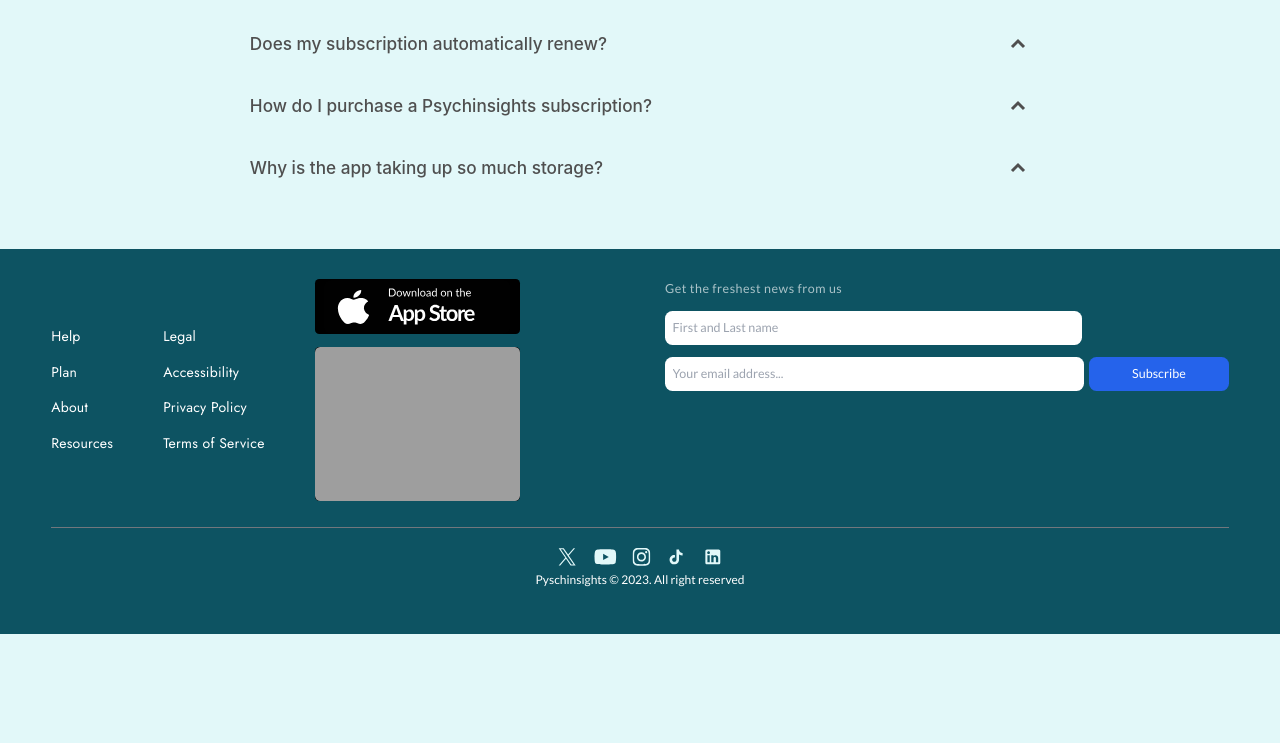
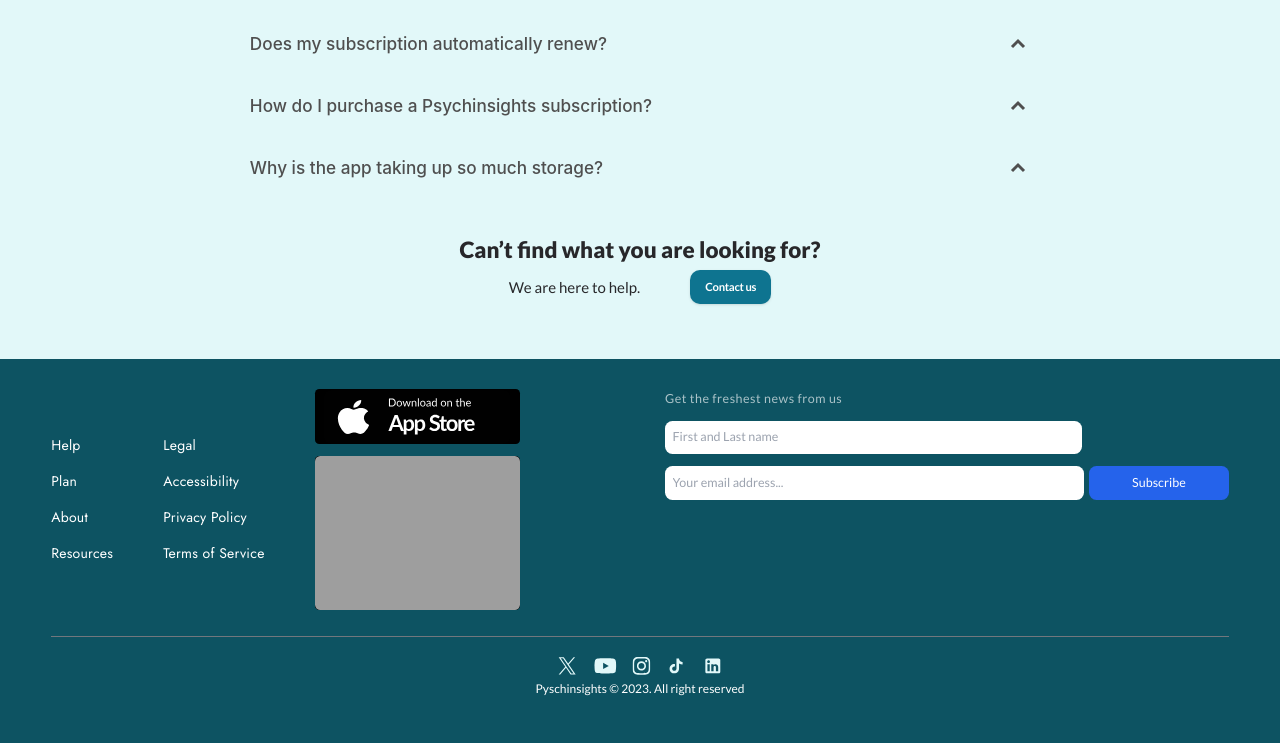
Before and after one commit to towoju5/psychinsightsapp, a PHP site: page /help in a window 1280 px wide. Shown: the part 1842-2585 px from the top of the page. Before the commit the page ends 2476 px from the top, so only its background shows below. Run offline with PHP 8.4, Linux system fonts and the light colour scheme; some libraries are stand-ins or nearby versions; grey boxes are pictures that could not be loaded.

Commit message:
help page updated

```diff
--- a/help.php
+++ b/help.php
@@ -263,13 +263,18 @@
                                 </svg>
                             </span>
                         </button>
-                        <div class="js-faq-answer faqs__answer">Nemo enim ipsam voluptatem quia voluptas sit aspernatur aut odit aut
-                            fugit, sed quia consequuntur maNemo
-                            enim ipsam voluptatem quia voluptas sit aspernatur aut odit aut fugit, sed quia consequuntur maNemo enim
-                            ipsam voluptatem quia voluptas sit aspernatur aut odit aut fugit, sed quia consequuntur maNemo enim ipsam
-                            voluptatem quia voluptas sit aspernatur aut odit aut fugit, sed quia
-                            consequuntur maNemo enim ipsam voluptatem quia voluptas sit aspernatur aut odit aut fugit, sed quia
-                            consequuntur ma</div>
+                        <div class="js-faq-answer faqs__answer">
+                            <p>If you're facing issues with our app, try these quick fixes:</p>
+                            <ul>
+                                <li class="list-decimal">Internet Connection: Confirm your device has a stable internet connection.</li>
+                                <li class="list-decimal">Update the App: Ensure Psych Insights is updated to the latest version in your app store.</li>
+                                <li class="list-decimal">Clear Cache: Go to your device's settings, select Psych Insights, and clear the cache.</li>
+                                <li class="list-decimal">Restart Device: Sometimes, a simple restart of your device can resolve the issue.</li>
+                                <li class="list-decimal">Reinstall App: Uninstall and then reinstall Psych Insights.</li>
+                                <li class="list-decimal">Contact Support: If problems persist, please contact our support team with details about your device and the issue.</li>
+                            </ul>
+                            <small>For immediate updates on app performance and fixes, follow our official channels.</small>
+                        </div>
                     </div>
                     <div class="faqs__accordion">
                         <button class="js-faq-button faqs__button" type="button">
@@ -352,13 +357,7 @@
                                 </svg>
                             </span>
                         </button>
-                        <div class="js-faq-answer faqs__answer">Nemo enim ipsam voluptatem quia voluptas sit aspernatur aut odit aut
-                            fugit, sed quia consequuntur maNemo
-                            enim ipsam voluptatem quia voluptas sit aspernatur aut odit aut fugit, sed quia consequuntur maNemo enim
-                            ipsam voluptatem quia voluptas sit aspernatur aut odit aut fugit, sed quia consequuntur maNemo enim ipsam
-                            voluptatem quia voluptas sit aspernatur aut odit aut fugit, sed quia
-                            consequuntur maNemo enim ipsam voluptatem quia voluptas sit aspernatur aut odit aut fugit, sed quia
-                            consequuntur ma</div>
+                        <div class="js-faq-answer faqs__answer">Currently, we do not offer the option to pause subscriptions. If you need to discontinue the service for a period, you may consider canceling your subscription and re-subscribing when you're ready to return. We are always here.</div>
                     </div>
                     <div class="faqs__accordion">
                         <button class="js-faq-button faqs__button" type="button">
@@ -400,10 +399,16 @@
                                 </svg>
                             </span>
                         </button>
-                        <div class="js-faq-answer faqs__answer">The Psychinsights app is currently available on Apple (iPhone, iPad,
-                            iPod Touch) and Android (smartphones
-                            and tablets) devices.
-                            To download the app, search for &#34;Psychinsights&#34; in the Apple App Store or the Google Play Store.
+                        <div class="js-faq-answer faqs__answer">
+                            <ol>
+                                <li>To purchase a subscription, simply:</li>
+                                <li class="list-disc">Visit our website or download the Psych Insights app.</li>
+                                <li class="list-disc">Create your account and verify your email.</li>
+                                <li class="list-disc">Click on the “Unlock Premium Membership” button by the top left corner.</li>
+                                <li class="list-disc">Choose the plan duration that best suits your needs.</li>
+                                <li class="list-disc">Follow the prompts to complete the payment process.</li>
+                                <li class="list-disc">If you encounter any issues or have questions during the process, our support team is available to assist you.</li>
+                            </ol>
                         </div>
                     </div>
                     <div class="faqs__accordion">
@@ -428,6 +433,17 @@
                 </div>
             </div>
         </div>
+
+        <div class="flex-col justify-between items-center inline-flex  space-y-3">
+            <div class="text-center text-zinc-800 text-4xl font-extrabold font-['Lato'] leading-10">Can’t find what you are looking for?</div>
+            <div class="Frame1000002118 justify-end items-center gap-20 inline-flex">
+                <div class="WeAreHereToHelp text-zinc-800 text-2xl font-normal font-['Lato'] leading-loose">We are here to help.</div>
+                <div class="Cta px-6 py-3.5 bg-cyan-700 rounded-2xl shadow justify-center items-center gap-3 flex">
+                    <a href="./contact.php" class="TryForFree text-center text-white text-lg font-semibold font-['Noto Sans'] leading-normal tracking-tight">Contact us</a>
+                </div>
+            </div>
+        </div>
+
     </div>
 </section>
 
```
